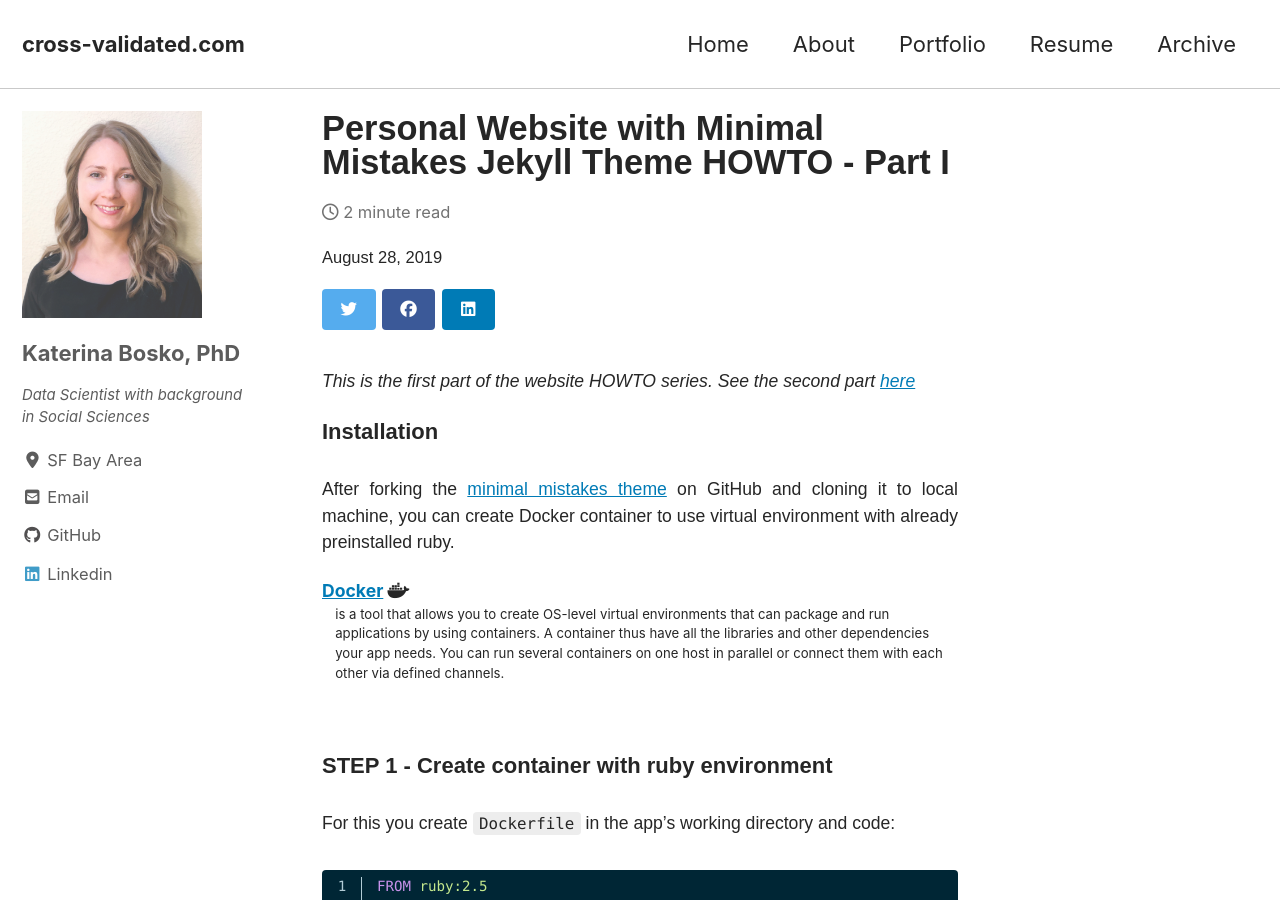
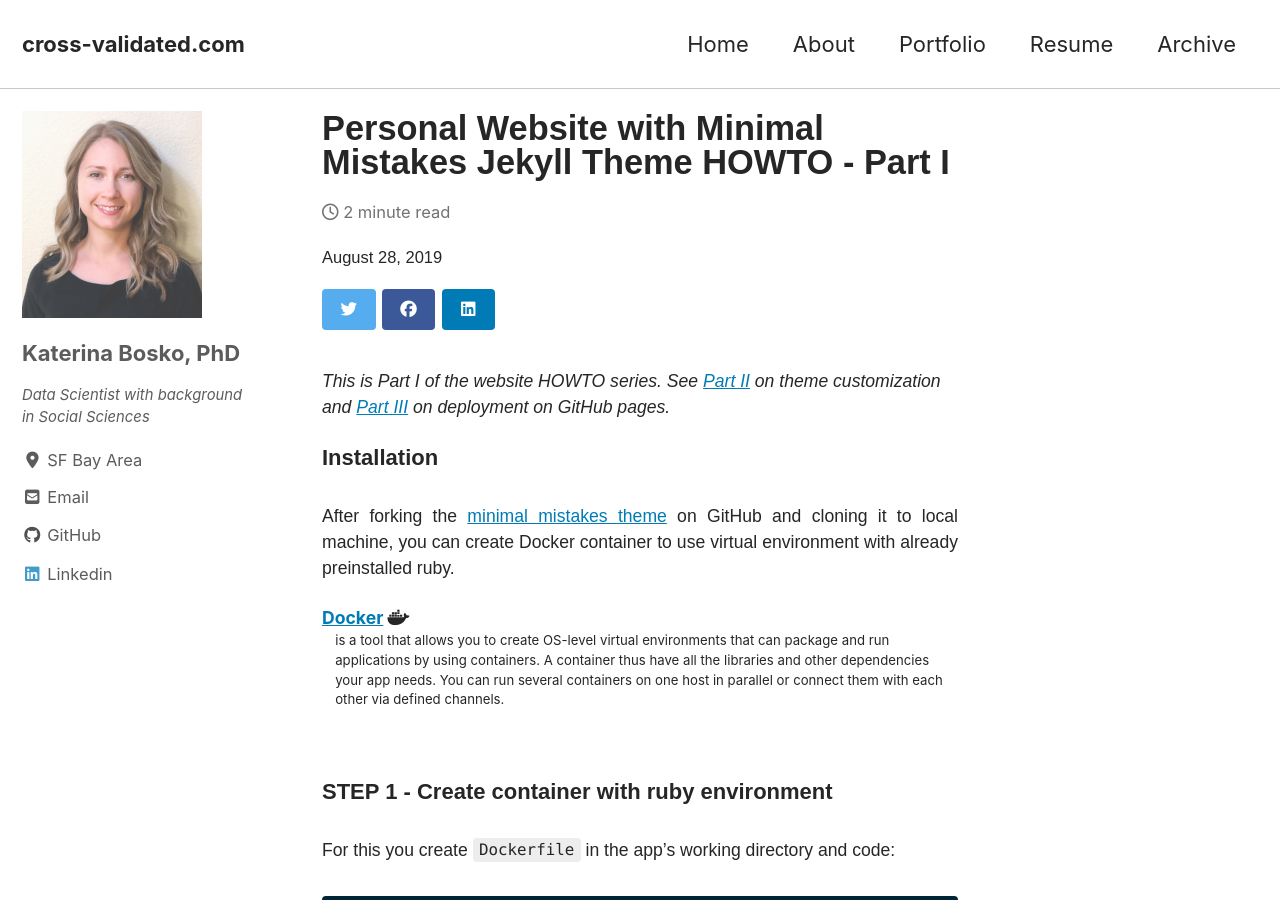
Before and after one commit to k-bosko/k-bosko.github.io, a Jekyll site: the page built from _posts/2019-08-28-Personal-website-with-Minimal-Mistakes-Jekyll-Theme-HOWTO-Part-I.md, in a window 1280 px wide and 900 px high. Built offline with Jekyll 4.4.1, drawn with Linux system fonts in a browser that asks for light colours; cached includes are drawn as plain includes; nearby versions of some CDN libraries; some of the changed text lies outside the part shown.

Commit message:
started working on Part III HOWTO personal website. added appropriate crosslinks

```diff
--- a/_posts/2019-08-28-Personal-website-with-Minimal-Mistakes-Jekyll-Theme-HOWTO-Part-I.md
+++ b/_posts/2019-08-28-Personal-website-with-Minimal-Mistakes-Jekyll-Theme-HOWTO-Part-I.md
@@ -10,7 +10,9 @@ tags:
   - minimal-mistakes
 ---
 
-_This is the first part of the website HOWTO series. See the second part [here](/Personal-website-with-Minimal-Mistakes-Jekyll-Theme-HOWTO-Part-II)_
+_This is Part I of the website HOWTO series. See [Part II](/Personal-website-with-Minimal-Mistakes-Jekyll-Theme-HOWTO-Part-II) on theme customization and [Part III](/Personal-website-with-Minimal-Mistakes-Jekyll-Theme-HOWTO-Part-III) on deployment on GitHub pages._
+&nbsp;
+&nbsp;
 &nbsp;
 &nbsp;
 &nbsp;
```
Also changed, not shown: _posts/2019-08-28-Personal-website-with-Minimal-Mistakes-Jekyll-Theme-HOWTO-Part-II.md (+1 -1 lines), _posts/2019-08-30-Personal-website-with-Minimal-Mistakes-Jekyll-Theme-HOWTO-Part-III.md (added, +23 -0 lines), _posts/2019-09-03-Insight-Data-Science-Fellows.md (renamed from _posts/2019-08-29-Insight-Data-Science-Fellows.md, +1 -1 lines), assets/images/posts/github-pages.jpg (added), assets/images/posts/github_pages.png (deleted).
